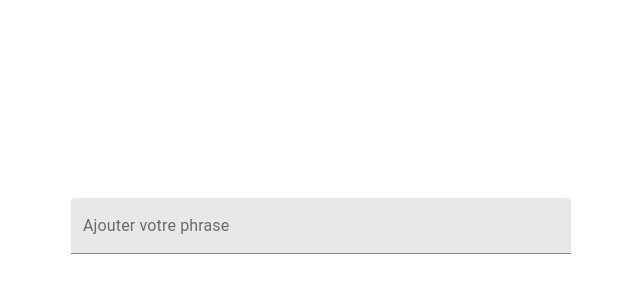
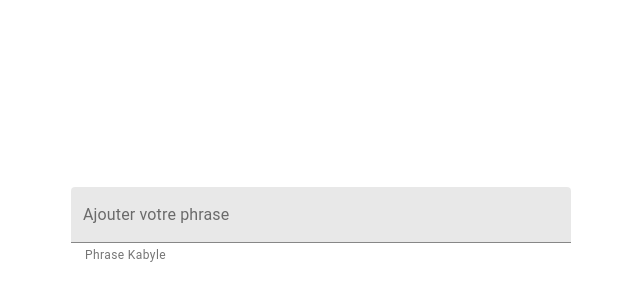
Before and after one commit to anzart/react-materialui, a React (Create React App) app: page / in a window 1280 px wide. Shown: the part 178-478 px from the top of the page, without its empty margins (277-917 px from the left). Built offline with nearby package versions, Linux system fonts and the light colour scheme.

Commit message:
Capture input value

```diff
--- a/src/App.js
+++ b/src/App.js
@@ -16,6 +16,13 @@ const useStyles = makeStyles((theme) => ({
 
 export default function FilledTextFields() {
   const classes = useStyles();
+  const [values, setValues] = React.useState({
+    phrase: ""
+  });
+  console.log(values.phrase);
+  const handleChange = (prop) => (event) => {
+    setValues({ ...values, [prop]: event.target.value });
+  };
 
   return (
     <form className={classes.container} noValidate autoComplete="off">
@@ -25,9 +32,13 @@ export default function FilledTextFields() {
         placeholder="Phrase..."
         multiline
         className={classes.textField}
+        value={values.phrase}
+        onChange={handleChange("phrase")}
         margin="normal"
         variant="filled"
+        helperText="Phrase Kabyle"
       />
+      <h1>{values.phrase}</h1>
     </form>
   );
 }
```
